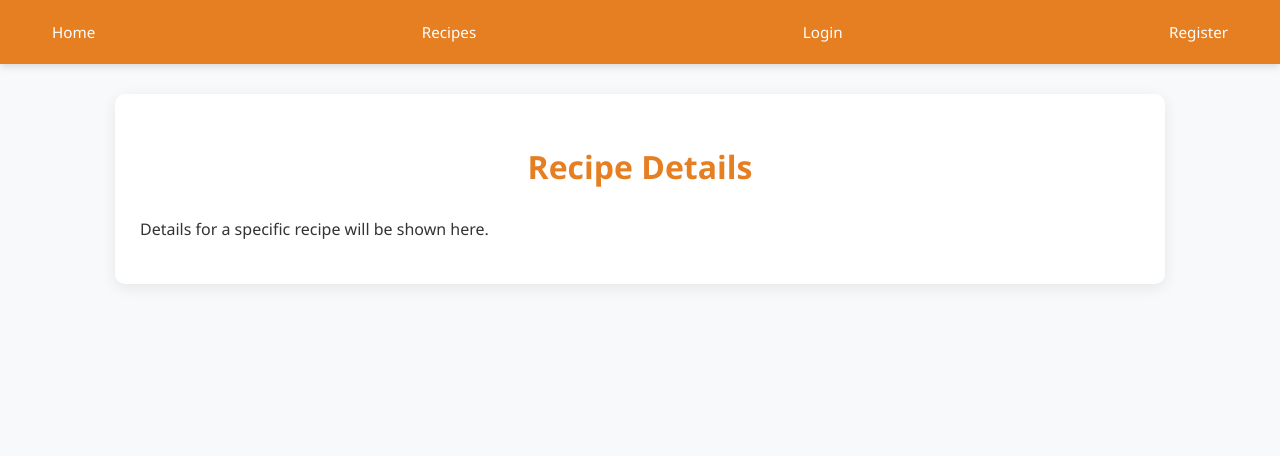
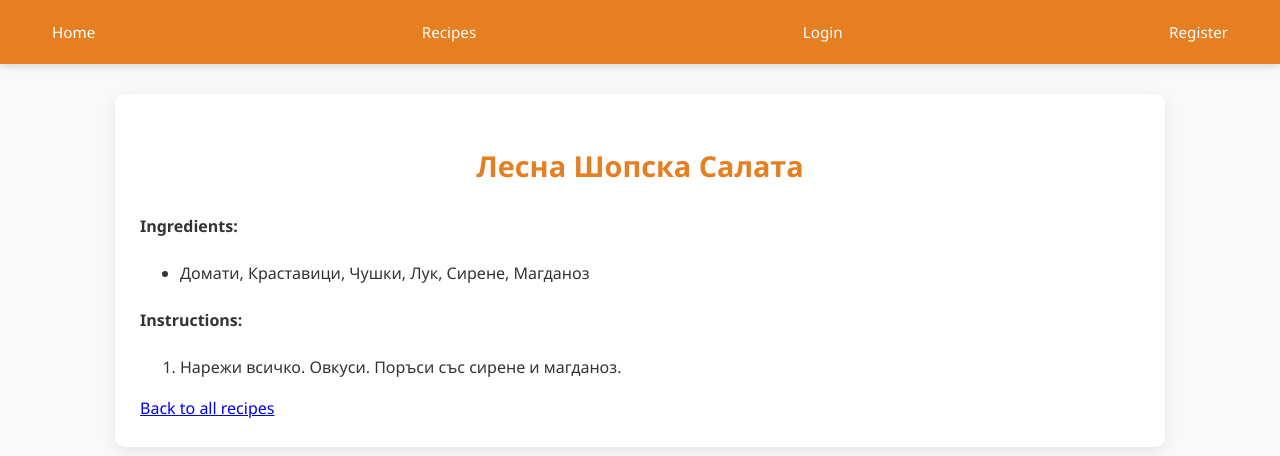
Before and after one commit to Viktor537/React-Project, a React (Vite) app: page /recipes/1 in a window 1280 px wide. Shown: the top 456 px of the page. Built offline with nearby package versions, Linux system fonts and the light colour scheme; data requests are answered from the project's data file.

Commit message:
feat: Fetch and display recipe details on RecipeDetailPage

```diff
--- a/src/pages/RecipeDetailPage.jsx
+++ b/src/pages/RecipeDetailPage.jsx
@@ -1,10 +1,103 @@
-import React from "react";
+import React, { useState, useEffect } from "react";
+import { useParams, Link } from "react-router-dom";
+
+const API_URL = "http://localhost:3001";
 
 const RecipeDetailPage = () => {
+  const { recipeId } = useParams();
+  const [recipe, setRecipe] = useState(null);
+  const [isLoading, setIsLoading] = useState(true);
+  const [error, setError] = useState(null);
+
+  useEffect(() => {
+    if (!recipeId) return;
+
+    const fetchRecipeDetails = async () => {
+      setIsLoading(true);
+      setError(null);
+      try {
+        const response = await fetch(`${API_URL}/recipes/${recipeId}`);
+        if (!response.ok) {
+          if (response.status === 404) {
+            throw new Error("Recipe not found.");
+          }
+          throw new Error(`HTTP error! Status: ${response.status}`);
+        }
+        const data = await response.json();
+        setRecipe(data);
+      } catch (err) {
+        setError(err.message || "Could not load recipe details.");
+      } finally {
+        setIsLoading(false);
+      }
+    };
+
+    fetchRecipeDetails();
+  }, [recipeId]);
+
+  if (isLoading) {
+    return <p>Loading recipe details...</p>;
+  }
+
+  if (error) {
+    return (
+      <div>
+        <p style={{ color: "red" }}>Error: {error}</p>
+        <Link to="/recipes">Back to all recipes</Link>
+      </div>
+    );
+  }
+
+  if (!recipe) {
+    return (
+      <div>
+        <p>Recipe not found.</p>
+        <Link to="/recipes">Back to all recipes</Link>
+      </div>
+    );
+  }
+
+  const ingredientsList = recipe.ingredients
+    ? recipe.ingredients.split("\n").filter((item) => item.trim() !== "")
+    : [];
+  const instructionsList = recipe.instructions
+    ? recipe.instructions.split("\n").filter((item) => item.trim() !== "")
+    : [];
+
   return (
-    <div>
-      <h1>Recipe Details</h1>
-      <p>Details for a specific recipe will be shown here.</p>
+    <div className="recipe-detail-page">
+      <h2>{recipe.title}</h2>
+
+      <h4>Ingredients:</h4>
+      {ingredientsList.length > 0 ? (
+        <ul>
+          {ingredientsList.map((item, index) => (
+            <li key={`ing-${index}`}>{item}</li>
+          ))}
+        </ul>
+      ) : (
+        <p>No ingredients listed.</p>
+      )}
+
+      <h4>Instructions:</h4>
+      {instructionsList.length > 0 ? (
+        <ol>
+          {instructionsList.map((item, index) => (
+            <li key={`inst-${index}`}>{item}</li>
+          ))}
+        </ol>
+      ) : (
+        <p>No instructions provided.</p>
+      )}
+
+      {recipe.createdAt && (
+        <p>
+          <small>
+            Posted on: {new Date(recipe.createdAt).toLocaleDateString()}
+          </small>
+        </p>
+      )}
+      <Link to="/recipes">Back to all recipes</Link>
     </div>
   );
 };
```
